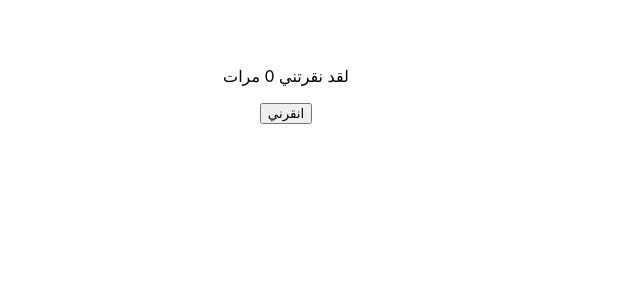
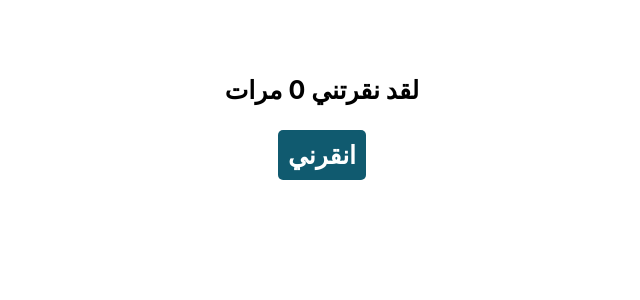
Before and after one commit to Salam-Kachi/reacthsoub, a React (Create React App) app: page / in a window 1280 px wide. Shown: the top 300 px of the page, without its empty margins (455-1095 px from the left). Built offline with nearby package versions, Linux system fonts and the light colour scheme.

Commit message:
using useEffect with the counter

```diff
--- a/src/App.css
+++ b/src/App.css
@@ -1,7 +1,6 @@
 .App {
   text-align: center;
 }
-
 
 .App-header {
   background-color: #282c34;
@@ -14,16 +13,17 @@
   color: white;
 }
 
-
-/* .btnClick {
+button {
   background-color: #105a6f;
   border: none;
-  color:rgb(255, 255, 255);
-  padding: 10px 20px;
+  color: rgb(255, 255, 255);
+  padding: 10px;
   text-align: center;
   text-decoration: none;
-  /* display: inline-block; */
-  /* font-size: 16px;
-  margin: 4px 2px;
+  display: inline-block;
   cursor: pointer;
-} */
+  font-family: inherit;
+  font-size: inherit;
+  font-weight: inherit;
+  border-radius: 5px;
+}
--- a/src/ClickCount.js
+++ b/src/ClickCount.js
@@ -1,7 +1,13 @@
-import React, { useState } from "react";
+import React, { useState, useEffect } from "react";
 
 const ClickCount = () => {
   const [counter, setCounter] = useState(0);
+  useEffect(() => {
+    if (counter === 5) {
+      alert("لقد نقرتني 5 مرات");
+      setCounter(0);
+    }
+  }, [counter]);
   return (
     <div>
       <p>لقد نقرتني {counter} مرات</p>
--- a/src/index.css
+++ b/src/index.css
@@ -7,9 +7,6 @@ body {
   -moz-osx-font-smoothing: grayscale;
   direction: rtl;
   padding: 50px;
+  font-size: 25px;
+  font-weight: bold;
 }
-
-code {
-  font-family: source-code-pro, Menlo, Monaco, Consolas, 'Courier New',
-    monospace;
-}
```
